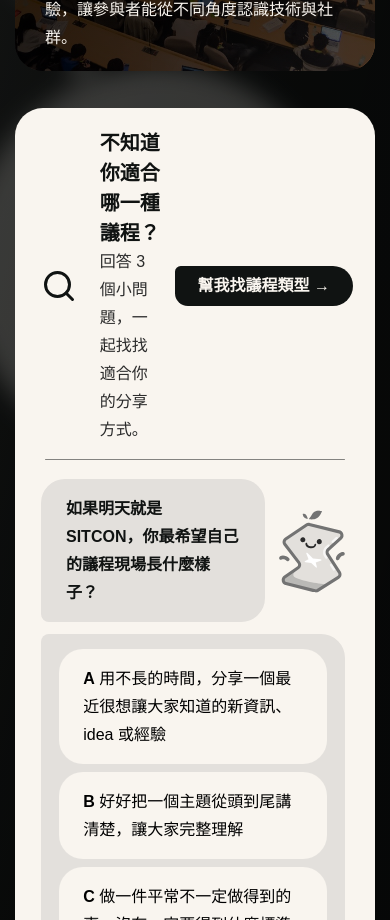
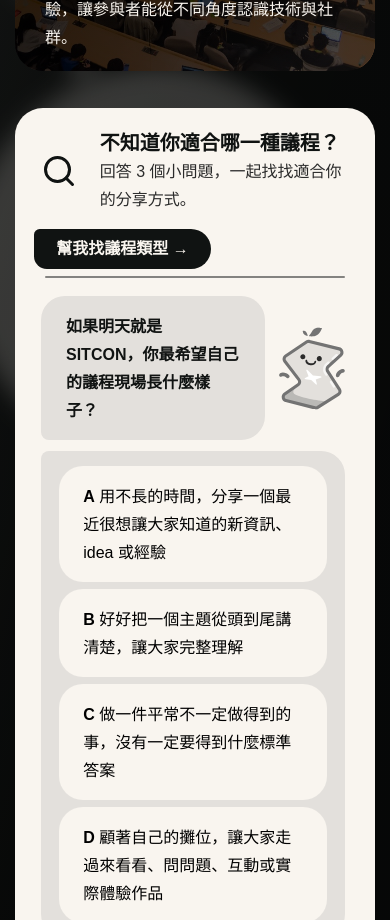
Before and after one commit to sitcon-tw/2027-cfp, a React (Vite) app: page / in a window 390 px wide. Shown: the part 1540-2460 px from the top of the page. Built offline with nearby package versions, Linux system fonts and the light colour scheme; a web font is replaced by a local one.

Commit message:
fix(home): let the quiz header wrap its button on narrow screens
The title used flex-1 (basis 0), so the row never wrapped and the title
was squeezed to a couple of characters per line on mobile.

```diff
--- a/src/components/home/session-quiz.tsx
+++ b/src/components/home/session-quiz.tsx
@@ -37,7 +37,7 @@ export function SessionQuiz() {
     <Card className="rounded-xl py-4 pr-7.5 pl-5">
       <div className="flex flex-wrap items-center gap-2.5 pl-1.25">
         <Search className="mx-2.5 size-12 shrink-0" />
-        <div className="flex-1 p-2.5">
+        <div className="grow basis-60 p-2.5">
           <h3 className="text-h3 font-bold">不知道你適合哪一種議程？</h3>
           <p className="text-paragraph text-gray">
             回答 3 個小問題，一起找找適合你的分享方式。
```
